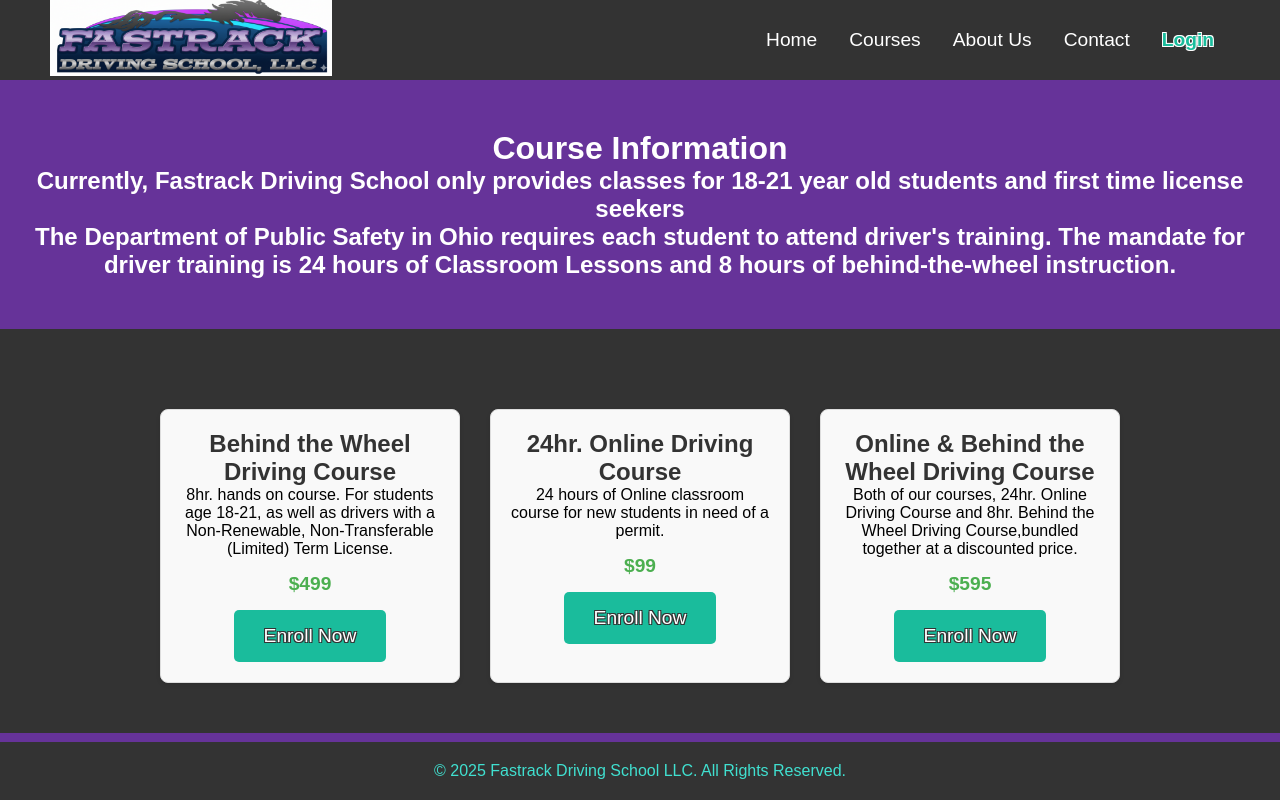
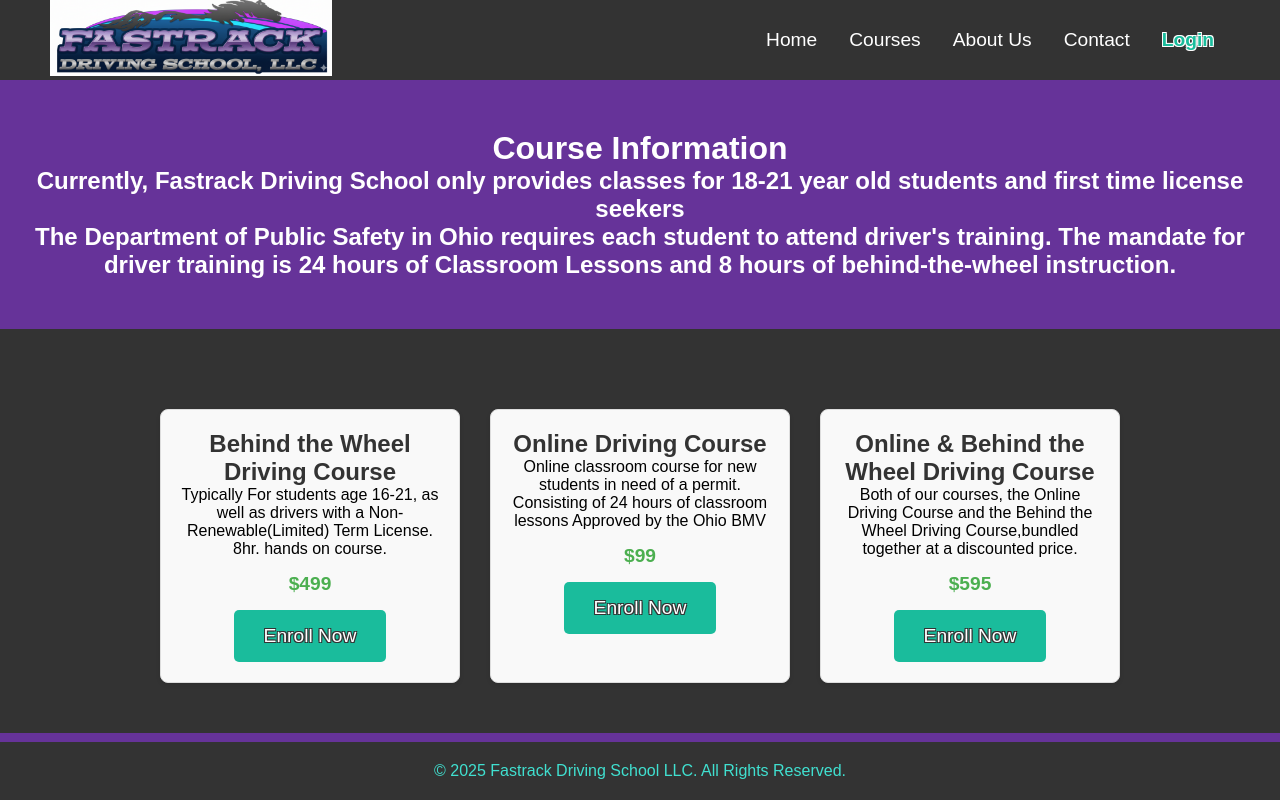
Before and after one commit to cryptocoledotcom/fastrack-drivingschool-website, a React (Create React App) app: page /courses in a window 1280 px wide. Built offline with nearby package versions, Linux system fonts and the light colour scheme; no server answers.

Commit message:
docs: Update content on Courses page

```diff
--- a/src/pages/Courses.js
+++ b/src/pages/Courses.js
@@ -4,9 +4,9 @@ import './Courses.css';
 
 // data for courses
 const courses = [
-  { id: 1, title: 'Behind the Wheel Driving Course', description: '8hr. hands on course. For students age 18-21, as well as drivers with a Non-Renewable, Non-Transferable (Limited) Term License.', price: 499 },
-  { id: 2, title: '24hr. Online Driving Course', description: '24 hours of Online classroom course for new students in need of a permit.', price: 99 },
-  { id: 3, title: 'Online & Behind the Wheel Driving Course', description: 'Both of our courses, 24hr. Online Driving Course and 8hr. Behind the Wheel Driving Course,bundled together at a discounted price.', price: 595 },
+  { id: 1, title: 'Behind the Wheel Driving Course', description: 'Typically For students age 16-21, as well as drivers with a Non-Renewable(Limited) Term License. 8hr. hands on course.', price: 499 },
+  { id: 2, title: 'Online Driving Course', description: 'Online classroom course for new students in need of a permit. Consisting of 24 hours of classroom lessons Approved by the Ohio BMV', price: 99 },
+  { id: 3, title: 'Online & Behind the Wheel Driving Course', description: 'Both of our courses, the Online Driving Course and the Behind the Wheel Driving Course,bundled together at a discounted price.', price: 595 },
 ];
 
 function Courses() {
```
